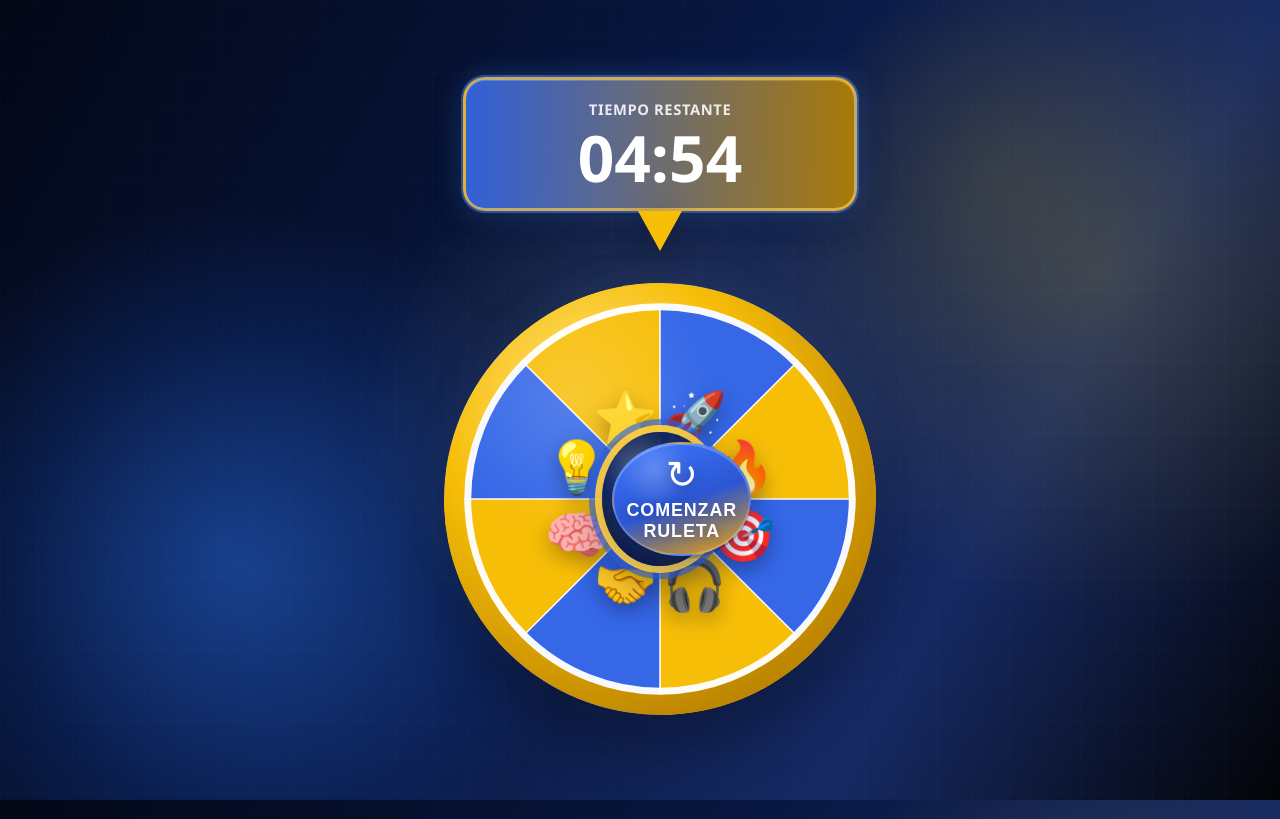
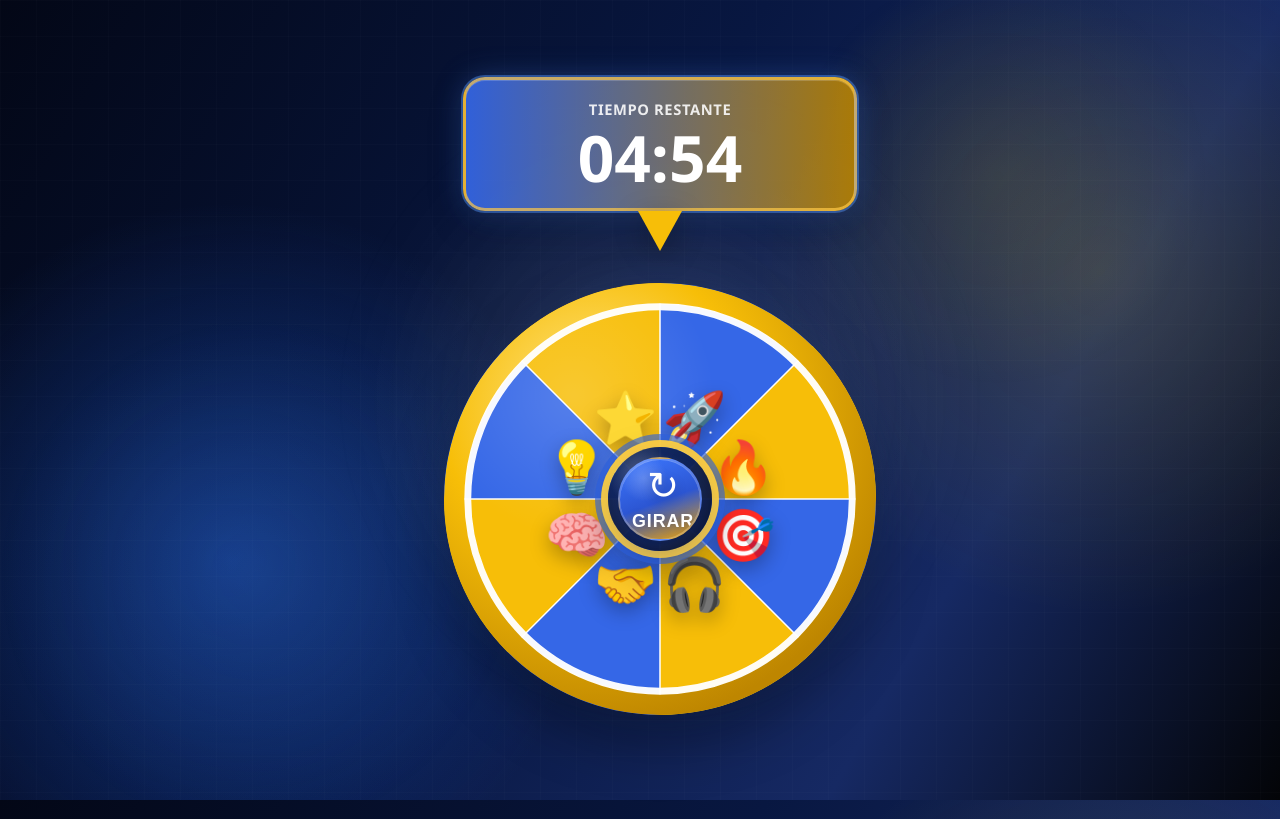
Before and after one commit to lriq007/misionEmprendeV2_UxUi_UDD, a Django app: page /etapasJuego/tablet/rompehielo/ in a window 1280 px wide. Run offline with Django 5.2, Linux system fonts and the light colour scheme.

Commit message:
ruleta y sopa de letras
ruleta:
 - ajuste al botón de la ruleta.
 - hacer que el giro de la ruleta coincida con la pregunta elegida.
sopa de letras:
 - cambiar los colores de las letras y de los cuadrados para mejor contraste.

```diff
--- a/proyecIngSoft/etapasJuego/static/etapasJuego/css/rompehielo.css
+++ b/proyecIngSoft/etapasJuego/static/etapasJuego/css/rompehielo.css
@@ -158,6 +158,9 @@
         inset 0 0 0 1px rgba(255, 255, 255, 0.08),
         inset 0 -8px 18px rgba(0, 0, 0, 0.12);
     overflow: hidden;
+    isolation: isolate;
+    transform: rotate(0deg);
+    will-change: transform;
 }
 
 .roulette-wheel::before,
@@ -178,10 +181,6 @@
     inset: 11px;
     box-shadow: inset 0 0 0 1px rgba(7, 19, 39, 0.14), inset 0 10px 18px rgba(255, 255, 255, 0.05);
     z-index: 1;
-}
-
-.roulette-wheel.is-spinning {
-    animation: roulette-spin 1.2s cubic-bezier(0.15, 0.64, 0.18, 1);
 }
 
 .roulette-wheel__vector {
@@ -252,14 +251,18 @@
 }
 
 .roulette-core {
-    position: relative;
+    position: absolute;
+    top: 50%;
+    left: 50%;
+    transform: translate(-50%, -50%);
     z-index: 5;
-    width: min(22%, 156px);
-    aspect-ratio: 1 / 1;
+    width: clamp(104px, 22%, 156px);
+    height: clamp(104px, 22%, 156px);
     border-radius: 50%;
     display: grid;
     place-items: center;
     padding: 10px;
+    box-sizing: border-box;
     background:
         radial-gradient(circle at 30% 26%, rgba(255, 255, 255, 0.24), transparent 30%),
         linear-gradient(145deg, rgba(16, 42, 108, 0.96), rgba(15, 21, 44, 0.98));
@@ -275,16 +278,20 @@
     height: 100%;
     border: 2px solid rgba(255, 255, 255, 0.2);
     border-radius: 50%;
+    box-sizing: border-box;
     background:
         radial-gradient(circle at 30% 24%, rgba(255, 255, 255, 0.22), transparent 28%),
         linear-gradient(160deg, #3d78ff 0%, #2c56d3 52%, #f3a400 100%);
     color: #ffffff;
     display: grid;
     place-items: center;
+    align-content: center;
+    justify-items: center;
     gap: 6px;
     cursor: pointer;
     padding: 12px;
     text-align: center;
+    overflow: hidden;
     box-shadow:
         inset 0 1px 0 rgba(255, 255, 255, 0.28),
         0 12px 28px rgba(20, 54, 155, 0.34),
@@ -328,6 +335,8 @@
     font-weight: 900;
     text-transform: uppercase;
     letter-spacing: 0.05em;
+    line-height: 1.05;
+    white-space: nowrap;
     text-shadow: 0 2px 10px rgba(0, 0, 0, 0.24);
 }
 
@@ -705,7 +714,8 @@
     }
 
     .roulette-core {
-        width: min(25%, 118px);
+        width: clamp(88px, 25%, 118px);
+        height: clamp(88px, 25%, 118px);
         box-shadow:
             0 0 0 5px rgba(255, 208, 64, 0.94),
             0 0 0 10px rgba(44, 96, 222, 0.62),
--- a/proyecIngSoft/etapasJuego/static/etapasJuego/css/wordsearch.css
+++ b/proyecIngSoft/etapasJuego/static/etapasJuego/css/wordsearch.css
@@ -6,7 +6,9 @@ body { font-family: system-ui, -apple-system, Segoe UI, Roboto, Ubuntu, Cantarel
 .ws-board { display:grid; gap:6px; touch-action:none; user-select:none; }
 .ws-cell {
   width:42px; height:42px; display:flex; align-items:center; justify-content:center;
-  border-radius:8px; background:#f3f4f6; font-weight:700; font-size:18px;
+  border-radius:8px; background:#f3f4f6; color:#0f172a; font-weight:700; font-size:18px;
+  border:1px solid rgba(15, 23, 42, 0.08);
+  box-shadow: inset 0 1px 0 rgba(255,255,255,0.7);
 }
 .ws-cell.locked { outline:2px solid #9ca3af; opacity:0.8; }
 .ws-cell.found { background:#bbf7d0; outline:2px solid #10b981; color:#064e3b; }
--- a/proyecIngSoft/etapasJuego/static/etapasJuego/js/rompehielo.js
+++ b/proyecIngSoft/etapasJuego/static/etapasJuego/js/rompehielo.js
@@ -1,5 +1,8 @@
 (() => {
   const root = document.querySelector("[data-rompehielo-app]");
+  const SPIN_DURATION_MS = 1600;
+  const SPIN_EXTRA_TURNS = 4;
+  const SPIN_EASING = "cubic-bezier(0.16, 0.84, 0.19, 1)";
 
   const formatClock = (totalSeconds) => {
     const minutes = Math.floor(totalSeconds / 60);
@@ -56,6 +59,7 @@
       selectedId: null,
       isBusy: false,
       isTimeUp: false,
+      currentRotation: 0,
       spinTimeoutId: null,
       bootstrapUrl: root.dataset.bootstrapUrl,
       wheel: root.querySelector("[data-roulette-wheel]"),
@@ -72,6 +76,48 @@
       questionEmoji: document.querySelector("[data-question-emoji]"),
       passButton: document.querySelector("[data-pass-button]"),
     };
+  }
+
+  function normalizeDegrees(value) {
+    return ((value % 360) + 360) % 360;
+  }
+
+  function getSegmentAngle(state) {
+    return 360 / state.questions.length;
+  }
+
+  function getQuestionAngle(state, questionId) {
+    const questionIndex = state.questions.findIndex((question) => question.id === questionId);
+    if (questionIndex < 0) {
+      throw new Error("missing_question_angle");
+    }
+
+    const segmentAngle = getSegmentAngle(state);
+    return segmentAngle * questionIndex + segmentAngle / 2;
+  }
+
+  function setWheelRotation(state, rotation, animate = false) {
+    if (!state.wheel) return;
+
+    state.wheel.style.transition = animate
+      ? `transform ${SPIN_DURATION_MS}ms ${SPIN_EASING}`
+      : "none";
+    state.wheel.style.transform = `rotate(${rotation}deg)`;
+    state.currentRotation = rotation;
+  }
+
+  function resetWheelAnimation(state) {
+    if (!state.wheel) return;
+    state.wheel.style.transition = "none";
+  }
+
+  function getTargetRotation(state, questionId) {
+    const questionAngle = getQuestionAngle(state, questionId);
+    const currentRotation = normalizeDegrees(state.currentRotation);
+    const targetRotation = normalizeDegrees(360 - questionAngle);
+    const delta = normalizeDegrees(targetRotation - currentRotation);
+
+    return state.currentRotation + SPIN_EXTRA_TURNS * 360 + delta;
   }
 
   function setTurnButton(state, label, disabled, retry = false) {
@@ -128,8 +174,8 @@
       state.turnStatus.textContent = "La pantalla sigue disponible para reintentar.";
     }
     state.isBusy = false;
-    state.wheel?.classList.remove("is-spinning");
-    setTurnButton(state, "Reintentar ruleta", false, true);
+    resetWheelAnimation(state);
+    setTurnButton(state, "Reintentar", false, true);
   }
 
   function renderSegments(state) {
@@ -165,7 +211,7 @@
       return;
     }
 
-    setTurnButton(state, "Preparando ruleta...", true);
+    setTurnButton(state, "Cargando", true);
     if (state.turnStatus) {
       state.turnStatus.textContent = "Cargando preguntas del rompehielo...";
     }
@@ -188,12 +234,13 @@
       state.questions = payload.questions;
       state.availableIds = payload.questions.map((question) => question.id);
       state.selectedId = null;
+      setWheelRotation(state, 0);
       renderSegments(state);
       updateCycleStatus(state);
       if (state.turnStatus) {
         state.turnStatus.textContent = "La ruleta está lista. Presiona el centro para comenzar la ronda.";
       }
-      setTurnButton(state, "Comenzar ruleta", false);
+      setTurnButton(state, "Girar", false);
     } catch (error) {
       showError(state, "No pudimos cargar las preguntas del rompehielo. Intenta nuevamente", error.message);
     }
@@ -216,6 +263,7 @@
   function stopPendingTransitions(state) {
     window.clearTimeout(state.spinTimeoutId);
     state.spinTimeoutId = null;
+    resetWheelAnimation(state);
   }
 
   function selectQuestion(state) {
@@ -254,12 +302,12 @@
     updateCycleStatus(state, recycled);
     renderSegments(state);
     openQuestionOverlay(state);
-    setTurnButton(state, "Pregunta en curso", true);
+    setTurnButton(state, "En curso", true);
   }
 
   function finishSpin(state) {
     state.isBusy = false;
-    state.wheel?.classList.remove("is-spinning");
+    resetWheelAnimation(state);
   }
 
   function spinRoulette(state) {
@@ -273,25 +321,33 @@
     state.isBusy = true;
     clearError(state);
     closeQuestionOverlay(state);
-    setTurnButton(state, "Girando...", true);
+    setTurnButton(state, "Girando", true);
     if (state.turnStatus) {
       state.turnStatus.textContent = "La ruleta está girando para elegir la siguiente pregunta...";
     }
-    state.wheel?.classList.remove("is-spinning");
+    let selection;
+    try {
+      selection = selectQuestion(state);
+    } catch (error) {
+      showError(state, "No pudimos actualizar la pregunta. Intenta nuevamente", error.message);
+      return;
+    }
+
+    const { question, recycled } = selection;
+    const targetRotation = getTargetRotation(state, question.id);
 
     window.requestAnimationFrame(() => {
-      state.wheel?.classList.add("is-spinning");
+      setWheelRotation(state, targetRotation, true);
     });
 
     state.spinTimeoutId = window.setTimeout(() => {
       try {
-        const { question, recycled } = selectQuestion(state);
         applySelection(state, question, recycled);
         finishSpin(state);
       } catch (error) {
         showError(state, "No pudimos actualizar la pregunta. Intenta nuevamente", error.message);
       }
-    }, 1200);
+    }, SPIN_DURATION_MS);
   }
 
   function handlePassToNext(state) {
@@ -308,8 +364,7 @@
     state.isTimeUp = true;
     stopPendingTransitions(state);
     closeQuestionOverlay(state);
-    state.wheel?.classList.remove("is-spinning");
-    setTurnButton(state, "Tiempo finalizado", true);
+    setTurnButton(state, "Tiempo", true);
     if (state.passButton) {
       state.passButton.disabled = true;
     }
```
Also changed, not shown: proyecIngSoft/etapasJuego/static/etapasJuego/css/etapa1.css (+13 -0 lines).
